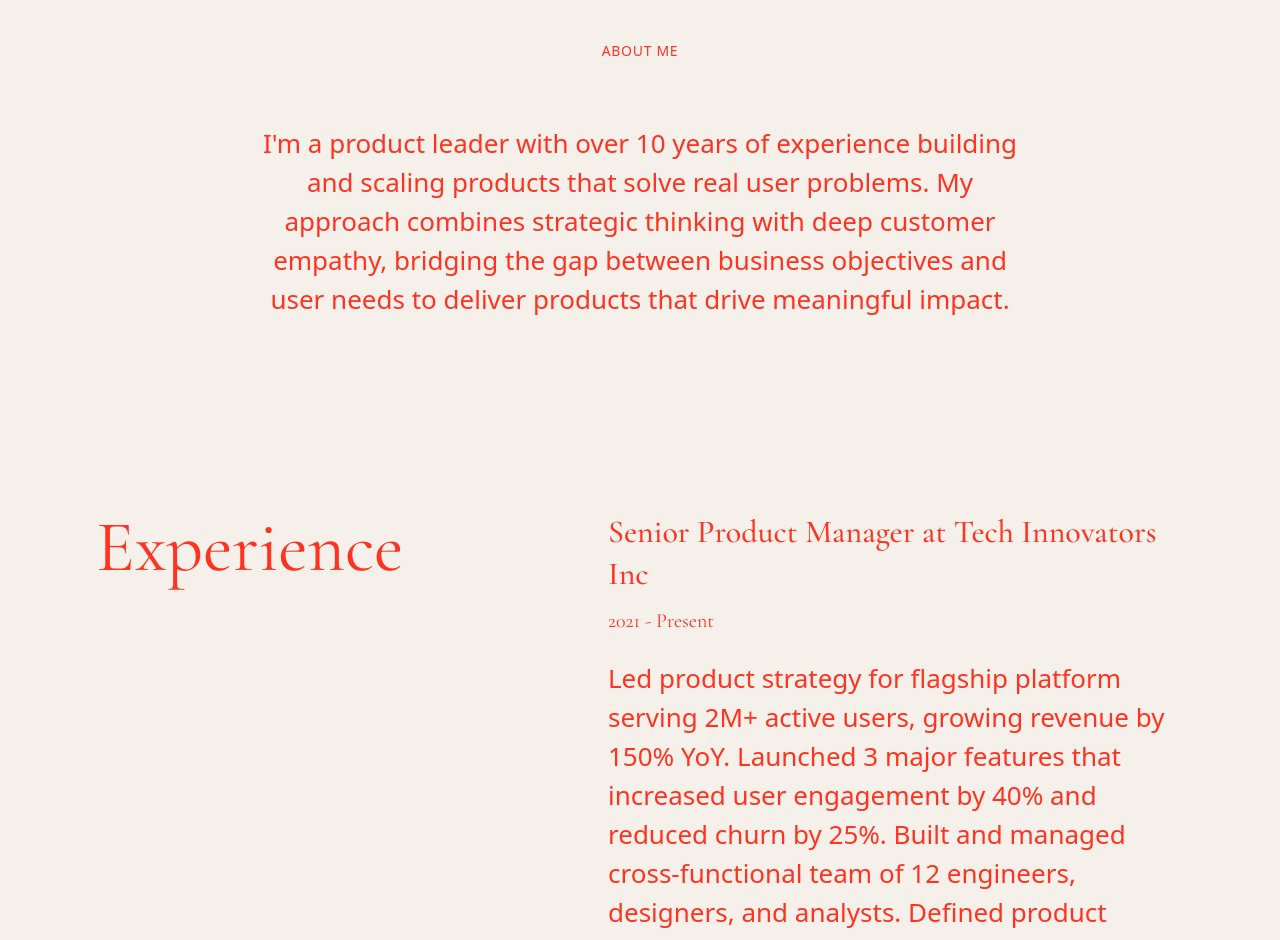
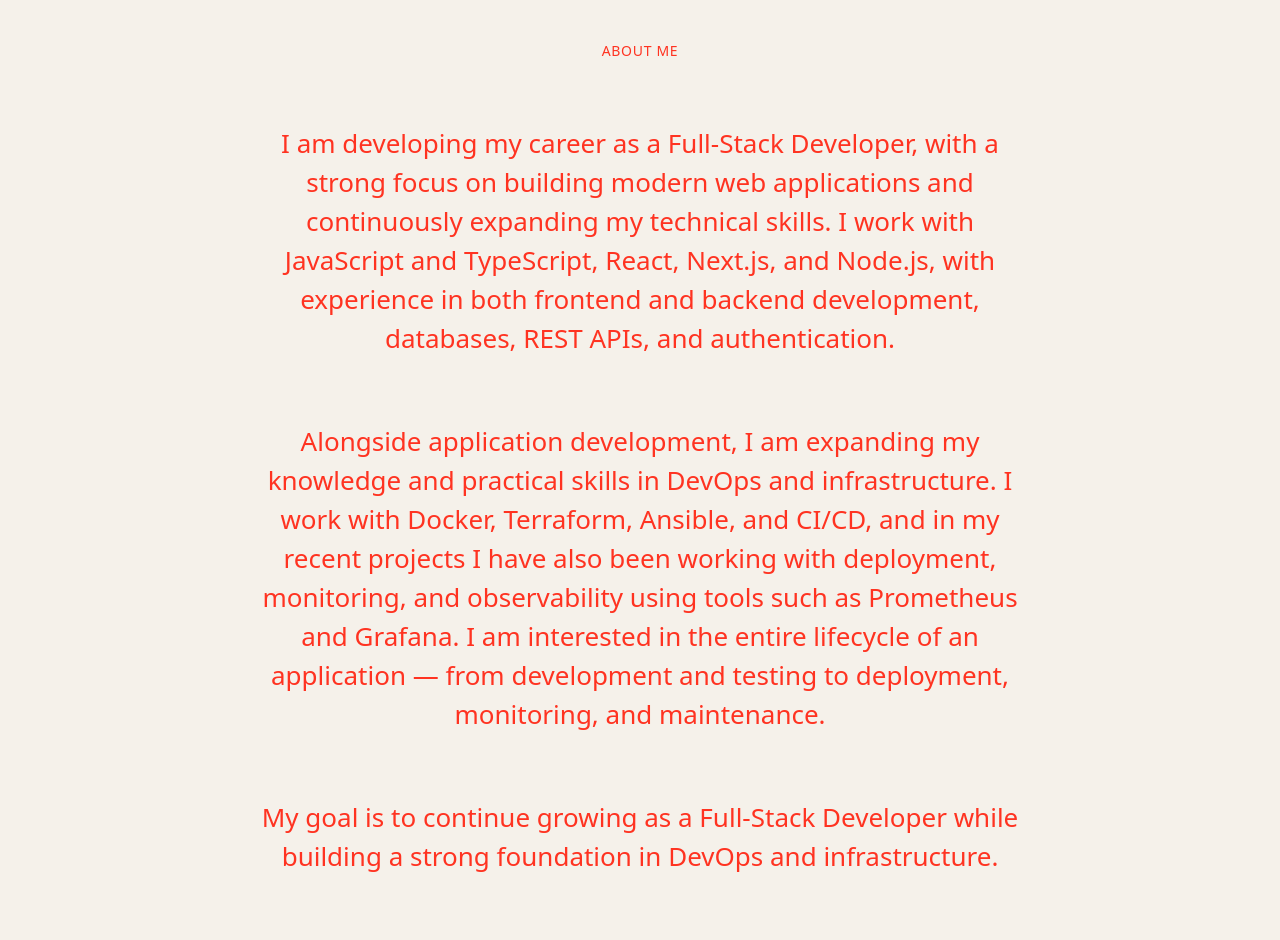
Before and after one commit to ttsaryanski/Portfolio, a React (Vite) app: page / in a window 1280 px wide. Shown: the part 840-1780 px from the top of the page. Built offline with nearby package versions, Linux system fonts and the light colour scheme.

Commit message:
Edit About section

```diff
--- a/src/components/sections/AboutSection.tsx
+++ b/src/components/sections/AboutSection.tsx
@@ -1,20 +1,26 @@
 import { personalInfo } from "@/data/portfolio-data";
 
-/**
- * AboutSection Component
- * Centered about section with large text
- */
 export default function AboutSection() {
-  // Take only the first paragraph for minimal design
-  const firstParagraph = personalInfo.bio.split('\n\n')[0];
+    const firstParagraph = personalInfo.bio.split("\n")[0];
+    const secondParagraph = personalInfo.bio.split("\n")[1];
+    const thirdParagraph = personalInfo.bio.split("\n")[2];
 
     return (
-    <section id="about" className="flex items-center justify-center px-8 md:px-16 lg:px-24 py-20 md:py-24">
+        <section
+            id="about"
+            className="flex items-center justify-center px-8 md:px-16 lg:px-24 py-20 md:py-24"
+        >
             <div className="w-full max-w-4xl text-center space-y-12 md:space-y-16">
                 <h2 className="text-tiny tracking-widest">ABOUT ME</h2>
                 <p className="text-body leading-relaxed max-w-3xl mx-auto">
                     {firstParagraph}
                 </p>
+                <p className="text-body leading-relaxed max-w-3xl mx-auto">
+                    {secondParagraph}
+                </p>
+                <p className="text-body leading-relaxed max-w-3xl mx-auto">
+                    {thirdParagraph}
+                </p>
             </div>
         </section>
     );
--- a/src/data/portfolio-data.ts
+++ b/src/data/portfolio-data.ts
@@ -18,10 +18,10 @@ export const personalInfo: PersonalInfo = {
     name: "Tsvetan Tsaryanski",
     title: "JavaScript FullStack Developer",
     location: { city: "Gabrovo", country: "Bulgaria" },
-    website: "sarahmartinez.com",
+    website: "ttsaryanski.github.io/Portfolio/",
     email: "ttsaryanski@gmail.com",
     avatar: "./me.jpg",
-    bio: "I'm a product leader with over 10 years of experience building and scaling products that solve real user problems. My approach combines strategic thinking with deep customer empathy, bridging the gap between business objectives and user needs to deliver products that drive meaningful impact.\n\nCurrently leading product at a fast-growing tech startup, I've launched products used by millions of users across web and mobile platforms. I'm passionate about product strategy, data-driven decision making, and mentoring the next generation of product managers.\n\nWhen I'm not building products, you'll find me speaking at conferences, writing about product management, or advising early-stage startups. I believe in giving back to the product community that has given me so much.",
+    bio: "I am developing my career as a Full-Stack Developer, with a strong focus on building modern web applications and continuously expanding my technical skills. I work with JavaScript and TypeScript, React, Next.js, and Node.js, with experience in both frontend and backend development, databases, REST APIs, and authentication. \n Alongside application development, I am expanding my knowledge and practical skills in DevOps and infrastructure. I work with Docker, Terraform, Ansible, and CI/CD, and in my recent projects I have also been working with deployment, monitoring, and observability using tools such as Prometheus and Grafana. I am interested in the entire lifecycle of an application — from development and testing to deployment, monitoring, and maintenance. \n My goal is to continue growing as a Full-Stack Developer while building a strong foundation in DevOps and infrastructure.",
     skills: "Product Strategy, User Research, Data Analysis, A/B Testing, Roadmap Planning, Stakeholder Management, Agile, SQL, Analytics, Customer Discovery, OKRs, Go-to-Market Strategy, Team Leadership, Cross-functional Collaboration",
 };
 
```
Lines whose indentation alone changed are shown as unchanged.
